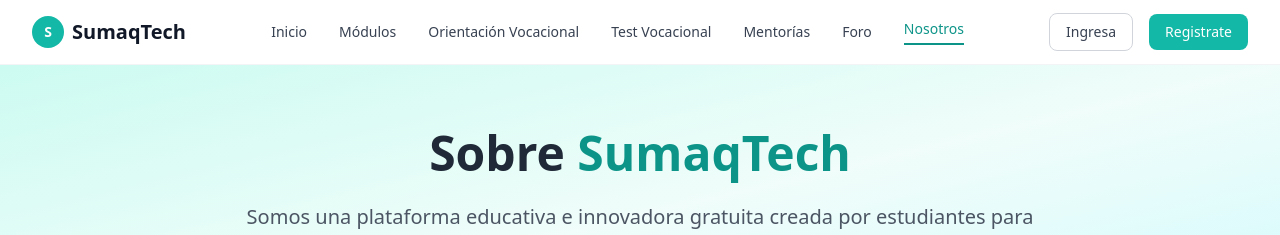
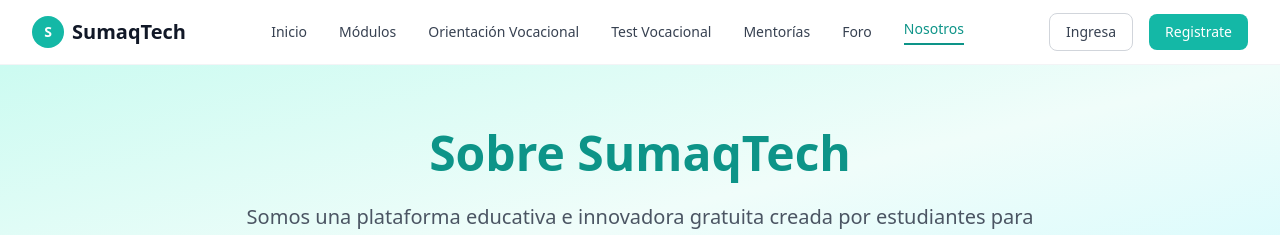
Before and after one commit to AriannaYauri/SumaqTech, a React (Vite) app: page /nosotros in a window 1280 px wide. Shown: the top 235 px of the page. Built offline with nearby package versions, Linux system fonts and the light colour scheme.

Commit message:
Cambié el color del texto principal

```diff
--- a/src/pages/Nosotros.tsx
+++ b/src/pages/Nosotros.tsx
@@ -65,7 +65,7 @@
       <section className="bg-gradient-to-br from-teal-100 via-teal-50 to-cyan-100 py-16 px-4">
         <div className="max-w-4xl mx-auto text-center">
           <h1 className="text-4xl lg:text-5xl font-bold text-gray-800 mb-6">
-            Sobre <span className="text-teal-600">SumaqTech</span>
+            <span className="text-teal-600">Sobre SumaqTech</span>
           </h1>
           <p className="text-xl text-gray-600 mb-8 leading-relaxed">
             Somos una plataforma educativa e innovadora gratuita creada por estudiantes para estudiantes,
```
